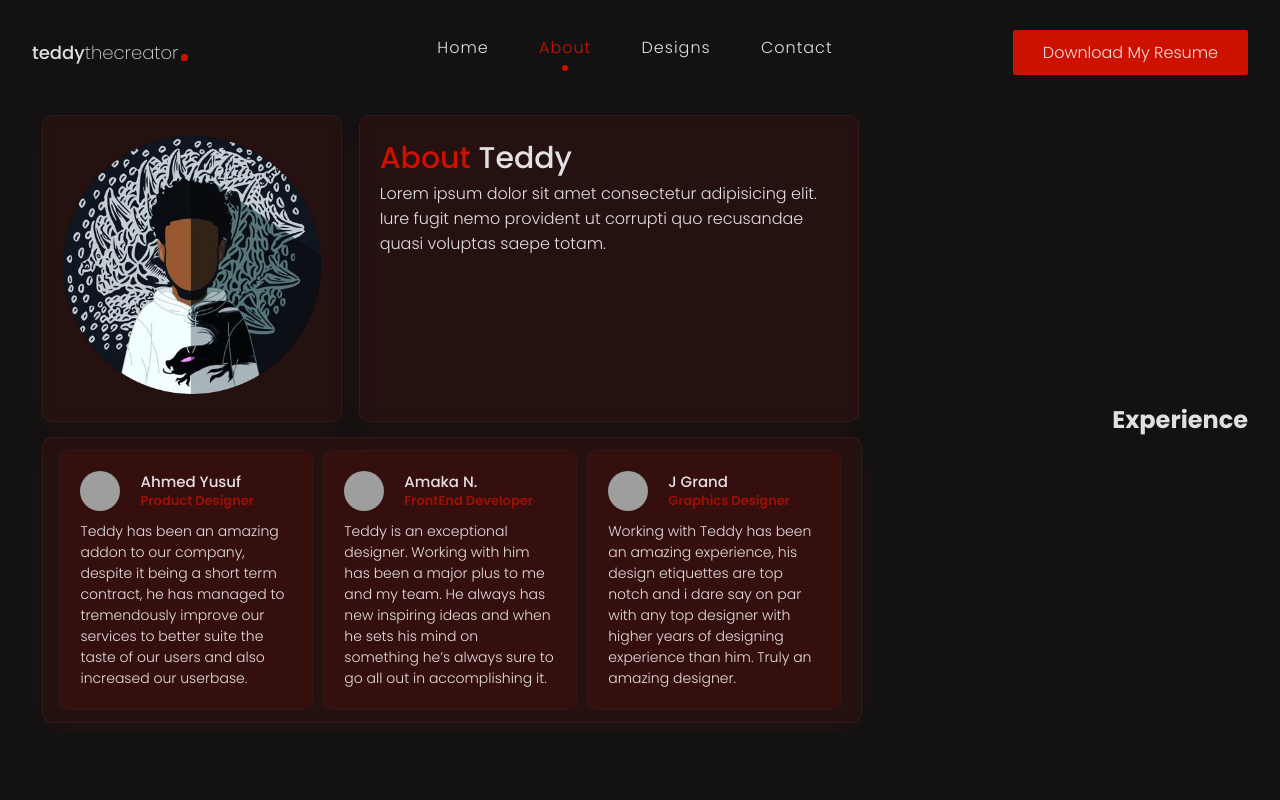
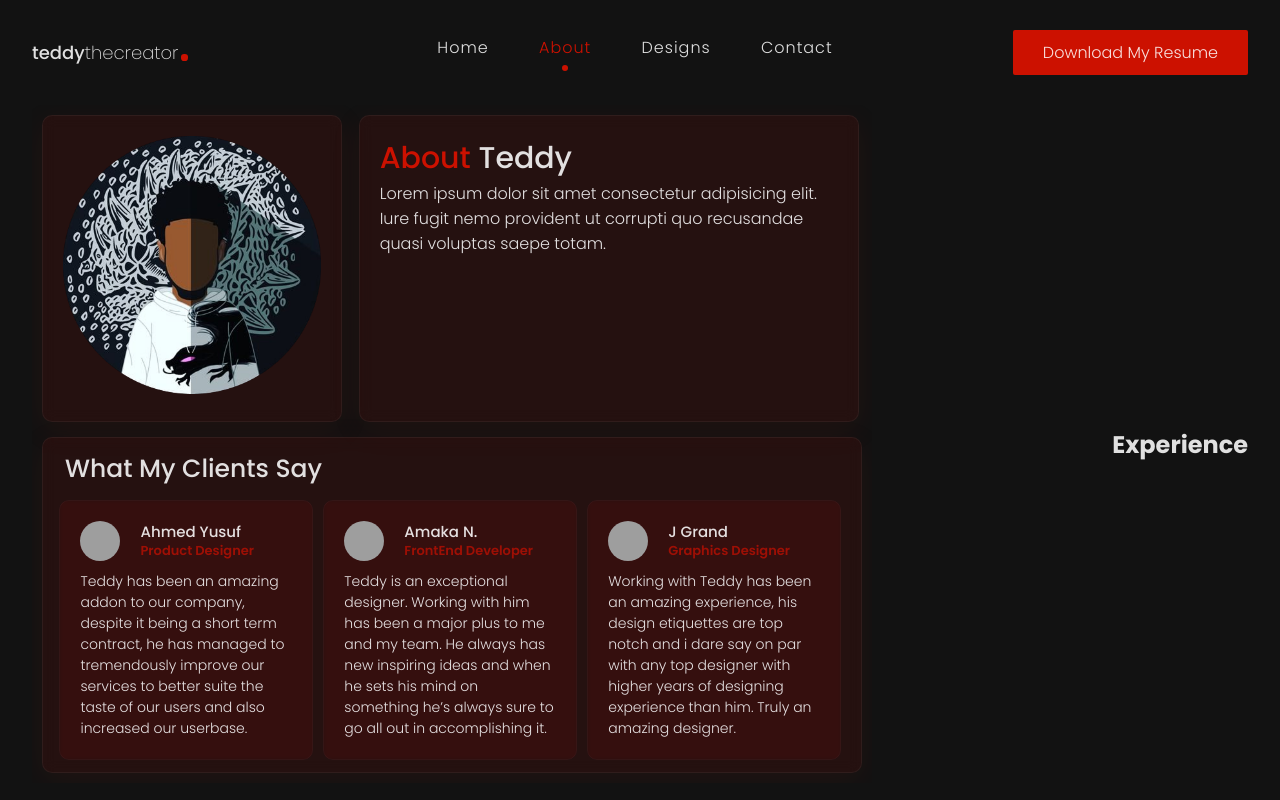
Before and after one commit to theblaisecode/Gsap_and_TSX, a React (Vite) app: page /about in a window 1280 px wide. Built offline with nearby package versions, Linux system fonts and the light colour scheme; grey boxes are pictures that could not be loaded.

Commit message:
first commit

```diff
--- a/package.json
+++ b/package.json
@@ -23,6 +23,7 @@
     "@eslint/js": "^9.21.0",
     "@types/react": "^19.0.10",
     "@types/react-dom": "^19.0.4",
+    "@types/react-slick": "^0.23.13",
     "@vitejs/plugin-react-swc": "^3.8.0",
     "eslint": "^9.21.0",
     "eslint-plugin-react-hooks": "^5.1.0",
--- a/src/components/AboutPage.tsx
+++ b/src/components/AboutPage.tsx
@@ -22,7 +22,10 @@ export const BentoGrid = () => {
         </div>
       </div>
 
-      <Testimonial />
+      <div className="item clients">
+        <h2>What My Clients Say</h2>
+        <Testimonial />
+      </div>
     </div>
   );
 };
--- a/src/components/Testimonial.tsx
+++ b/src/components/Testimonial.tsx
@@ -16,8 +16,8 @@ function Testimonial() {
   };
 
   return (
-    <div className="item testimonial">
-      <div className="slider-container ">
+    <div className=" testimonial">
+      <div className="slider-container">
         <Slider {...settings}>
           {testimonial.map((testimonialItem: testimonialType) => {
             const { id, name, job, img, description }: testimonialType =
--- a/src/styles/AboutWrapper.ts
+++ b/src/styles/AboutWrapper.ts
@@ -55,9 +55,21 @@ const AboutWrapper = styled.section`
   }
 
   /* Description */
+  .clients h2,
   .aboutTeddy h2 {
     font-size: 3rem;
     font-weight: 500;
+  }
+
+  .clients h2 {
+    font-size: 2.5rem;
+    padding: 0 1rem;
+  }
+
+  .clients {
+    display: flex;
+    flex-direction: column;
+    gap: 1.2rem;
   }
 
   /* Slider */
```
Also changed, not shown: 1 other file (tests, documents, lock files or other folders).
